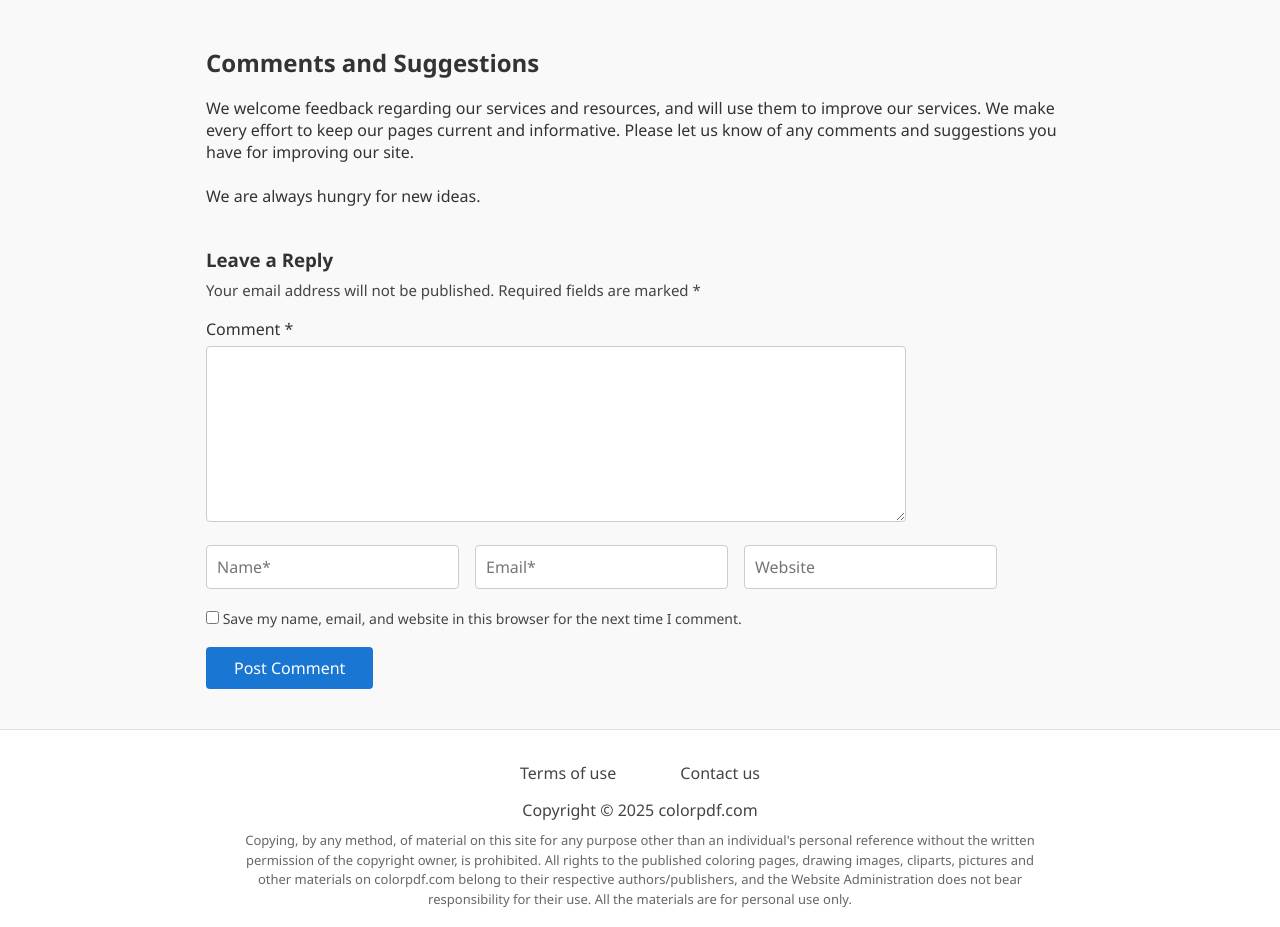
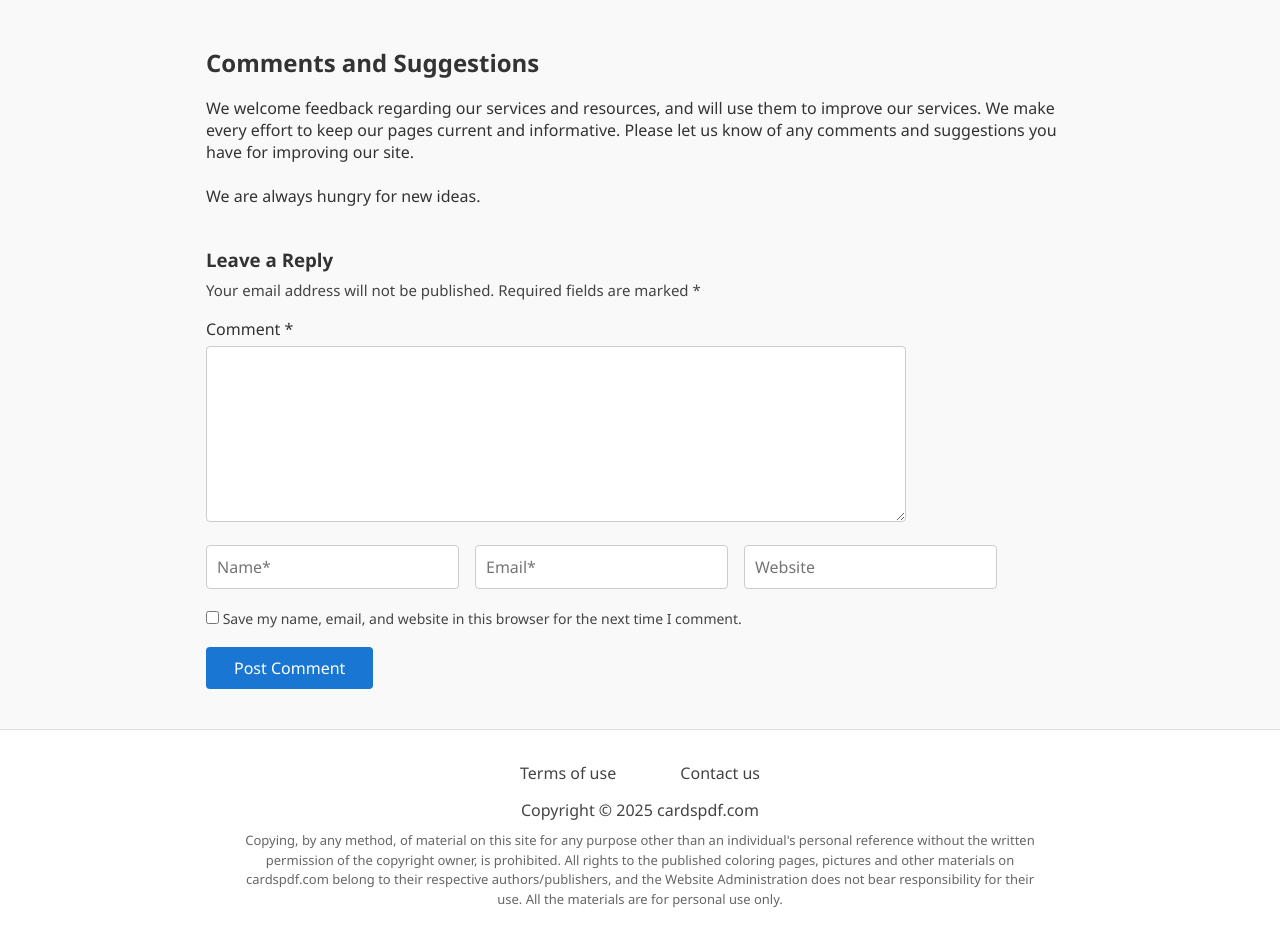
Before and after one commit to timatx242/newnew, a website: page contact.html in a window 1280 px wide. Shown: the part 74-1001 px from the top of the page. Drawn offline with Linux system fonts and the light colour scheme.

Commit message:
Updated contact.html

```diff
--- a/contact.html
+++ b/contact.html
@@ -47,10 +47,10 @@
       <a href="/contact" class="footer-link">Contact us</a>
   </div>
   <div class="footer-copyright">
-      Copyright © 2025 <a href="https://colorpdf.com">colorpdf.com</a>
+      Copyright © 2025 <a href="https://colorpdf.com">cardspdf.com</a>
   </div>
   <div class="footer-disclaimer">
-      Copying, by any method, of material on this site for any purpose other than an individual's personal reference without the written permission of the copyright owner, is prohibited. All rights to the published coloring pages, drawing images, cliparts, pictures and other materials on colorpdf.com belong to their respective authors/publishers, and the Website Administration does not bear responsibility for their use. All the materials are for personal use only.
+      Copying, by any method, of material on this site for any purpose other than an individual's personal reference without the written permission of the copyright owner, is prohibited. All rights to the published coloring pages, pictures and other materials on cardspdf.com belong to their respective authors/publishers, and the Website Administration does not bear responsibility for their use. All the materials are for personal use only.
   </div>
 </footer>
 <script src="script.js"></script>
```
